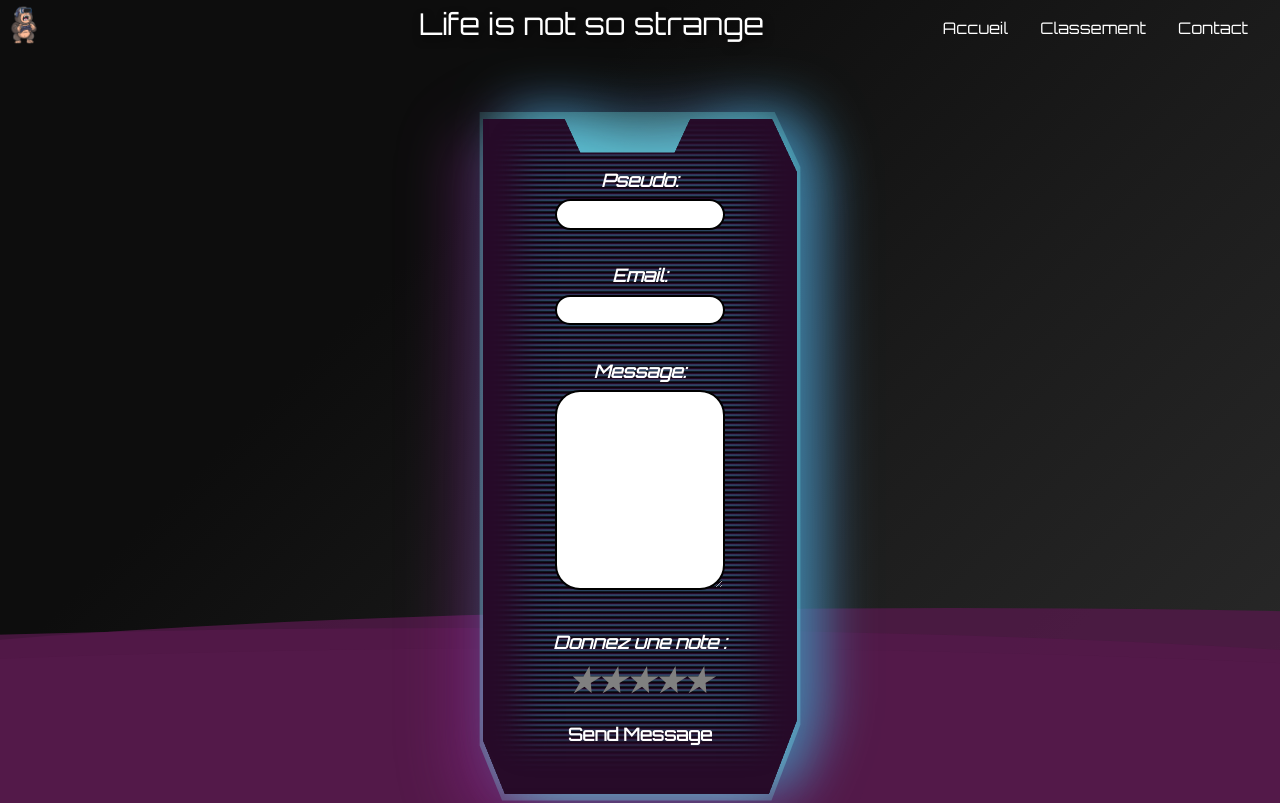
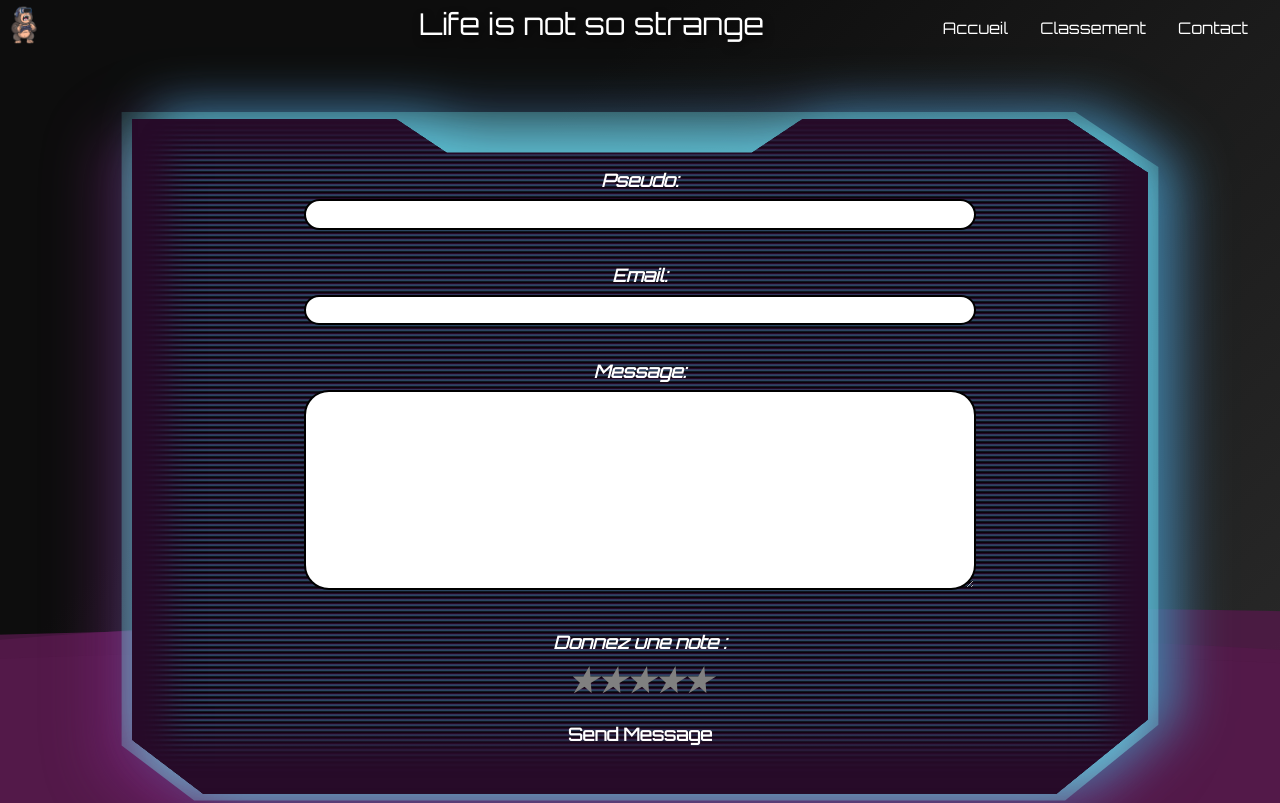
Before and after one commit to WildCodeSchool/2023-02-JS-LaLoupe-LifeIsNotSoStrange.TM, a React (Vite) app in the folder frontend/: page /contact in a window 1280 px wide. Shown: the top 803 px of the page. Built offline with nearby package versions, Linux system fonts and the light colour scheme.

Commit message:
Modifications css for the page contact and leaderboard (responsive corrected)

```diff
--- a/frontend/src/components/Contact.css
+++ b/frontend/src/components/Contact.css
@@ -56,19 +56,13 @@ p {
   margin: 0;
   padding: 0;
 }
-/*The eye icon on the password can be stylize with any tool you want
-to use (the only way i know to do this correctly is using JS)
-this is meant to be wide supported and it really depends on you browsers
-if i realize any way to stylize the eye it could be added in the future
-in other input type*/
-
 .containered {
   font-style: italic;
   font-weight: bold;
   display: flex;
   margin: auto;
   margin-top: 64px;
-  aspect-ratio: 16/9;
+  /* aspect-ratio: 16/9; */
   align-items: center;
   justify-items: center;
   justify-content: center;
--- a/frontend/src/components/Leaderboard.css
+++ b/frontend/src/components/Leaderboard.css
@@ -1,4 +1,4 @@
-div.tableau {
+/* div.tableau {
   border-radius: 25px;
   background-color: rgba(27, 36, 49, 0.933);
   border: 1px solid black;
@@ -7,7 +7,7 @@ div.tableau {
   height: 450px;
   margin-left: auto;
   margin-right: auto;
-}
+} */
 tr {
   display: flex;
   width: 70%;
@@ -21,19 +21,17 @@ th {
 }
 thead {
   display: flex;
-  width: 100%;
+  width: 70%;
   margin-top: 1%;
 }
 tbody {
   display: flex;
   flex-direction: column;
-  margin-left: 2%;
-  margin-right: 2%;
-  width: 100%;
+  width: 85%;
 }
 td {
   display: flex;
-  width: 110px;
+  width: 120px;
   justify-content: center;
   height: 80px;
   align-items: center;
@@ -45,20 +43,475 @@ table {
   width: 100%;
   margin-bottom: 6px;
 }
+.input-container {
+  width: 97%;
+  margin-top: 15%;
+  margin-left: auto;
+  margin-right: auto;
+  filter: drop-shadow(46px 36px 24px #4090b5)
+    drop-shadow(-55px -40px 25px #9e30a9);
+  animation: blinkShadowsFilter 8s ease-in infinite;
+}
+
+.input-content {
+  display: grid;
+  align-content: center;
+  justify-items: center;
+  align-items: center;
+  text-align: center;
+  padding-inline: 1em;
+}
+
+.input-content::before {
+  content: "";
+  position: absolute;
+  width: 100%;
+  height: 100%;
+  filter: blur(40px);
+  -webkit-clip-path: polygon(
+    26% 0,
+    66% 0,
+    92% 0,
+    100% 8%,
+    100% 89%,
+    91% 100%,
+    7% 100%,
+    0 92%,
+    0 0
+  );
+  clip-path: polygon(
+    26% 0,
+    66% 0,
+    92% 0,
+    100% 8%,
+    100% 89%,
+    91% 100%,
+    7% 100%,
+    0 92%,
+    0 0
+  );
+  background: rgba(122, 251, 255, 0.5568627451);
+  transition: all 1s ease-in-out;
+}
+
+.input-content::after {
+  content: "";
+  position: absolute;
+  width: 98%;
+  height: 98%;
+  box-shadow: inset 0px 0px 20px 20px #212121;
+  background: repeating-linear-gradient(
+      to bottom,
+      transparent 0%,
+      rgba(64, 144, 181, 0.6) 1px,
+      rgb(0, 0, 0) 3px,
+      hsl(295, 60%, 12%) 5px,
+      #153544 4px,
+      transparent 0.5%
+    ),
+    repeating-linear-gradient(
+      to left,
+      hsl(295, 60%, 12%) 100%,
+      hsla(295, 60%, 12%, 0.99) 100%
+    );
+  -webkit-clip-path: polygon(
+    26% 0,
+    31% 5%,
+    61% 5%,
+    66% 0,
+    92% 0,
+    100% 8%,
+    100% 89%,
+    91% 100%,
+    7% 100%,
+    0 92%,
+    0 0
+  );
+  clip-path: polygon(
+    26% 0,
+    31% 5%,
+    61% 5%,
+    66% 0,
+    92% 0,
+    100% 8%,
+    100% 89%,
+    91% 100%,
+    7% 100%,
+    0 92%,
+    0 0
+  );
+  animation: backglitch 50ms linear infinite;
+}
+
+.input-dist {
+  z-index: 80;
+  display: grid;
+  align-items: center;
+  text-align: center;
+  width: 100%;
+  padding-inline: 1em;
+  padding-block: 1.2em;
+  grid-template-columns: 1fr;
+}
+
+.input-type {
+  display: flex;
+  flex-wrap: wrap;
+  flex-direction: column;
+  gap: 1em;
+  font-size: 1.1rem;
+  background-color: transparent;
+  width: 100%;
+  border: none;
+}
+
+.input-is {
+  color: #fff;
+  font-size: 0.9rem;
+  background-color: transparent;
+  width: 100%;
+  box-sizing: border-box;
+  padding-inline: 0.5em;
+  padding-block: 0.7em;
+  border: none;
+  transition: all 1s ease-in-out;
+  border-bottom: 1px solid hsl(221, 26%, 43%);
+}
+
+.input-is:hover {
+  transition: all 1s ease-in-out;
+  background: linear-gradient(
+    90deg,
+    transparent 0%,
+    rgba(102, 224, 255, 0.2) 27%,
+    rgba(102, 224, 255, 0.2) 63%,
+    transparent 100%
+  );
+}
+
+.input-content:focus-within::before {
+  transition: all 1s ease-in-out;
+  background: hsla(0, 0%, 100%, 0.814);
+}
+
+.input-is:focus {
+  outline: none;
+  border-bottom: 1px solid hsl(192, 100%, 100%);
+  color: hsl(192, 100%, 88%);
+  background: linear-gradient(
+    90deg,
+    transparent 0%,
+    rgba(102, 224, 255, 0.2) 27%,
+    rgba(102, 224, 255, 0.2) 63%,
+    transparent 100%
+  );
+}
+
+.input-is::-moz-placeholder {
+  color: hsla(192, 100%, 88%, 0.806);
+}
+
+.input-is::placeholder {
+  color: hsla(192, 100%, 88%, 0.806);
+}
+
+@keyframes backglitch {
+  0% {
+    box-shadow: inset 0px 20px 20px 30px #212121;
+  }
+
+  50% {
+    box-shadow: inset 0px -20px 20px 30px hsl(297, 42%, 10%);
+  }
+
+  to {
+    box-shadow: inset 0px 20px 20px 30px #212121;
+  }
+}
+
+@keyframes rotate {
+  0% {
+    transform: rotate(0deg) translate(-50%, 20%);
+  }
+
+  50% {
+    transform: rotate(180deg) translate(40%, 10%);
+  }
+
+  to {
+    transform: rotate(360deg) translate(-50%, 20%);
+  }
+}
+
+@keyframes blinkShadowsFilter {
+  0% {
+    filter: drop-shadow(46px 36px 28px rgba(64, 144, 181, 0.3411764706))
+      drop-shadow(-55px -40px 28px #9e30a9);
+  }
+
+  25% {
+    filter: drop-shadow(46px -36px 24px rgba(64, 144, 181, 0.8980392157))
+      drop-shadow(-55px 40px 24px #9e30a9);
+  }
+
+  50% {
+    filter: drop-shadow(46px 36px 30px rgba(64, 144, 181, 0.8980392157))
+      drop-shadow(-55px 40px 30px rgba(159, 48, 169, 0.2941176471));
+  }
+
+  75% {
+    filter: drop-shadow(20px -18px 25px rgba(64, 144, 181, 0.8980392157))
+      drop-shadow(-20px 20px 25px rgba(159, 48, 169, 0.2941176471));
+  }
+
+  to {
+    filter: drop-shadow(46px 36px 28px rgba(64, 144, 181, 0.3411764706))
+      drop-shadow(-55px -40px 28px #9e30a9);
+  }
+}
 @media screen and (min-width: 780px) {
   td {
     width: 100%;
-    height: 90px;
+    height: 120px;
+    font-size: 1.5rem;
   }
   div.tableau {
-    height: 520px;
+    margin-top: 2%;
+    height: 700px;
   }
   th {
+    margin-left: 14%;
     font-size: 1.5rem;
     text-shadow: 2px 4px 9px black;
   }
   tr {
+    width: 100%;
+    margin-left: 8%;
+  }
+  .input-container {
     width: 90%;
-    margin-left: 3%;
+    margin-top: 0;
+    margin-left: auto;
+    margin-right: auto;
+    filter: drop-shadow(46px 36px 24px #4090b5)
+      drop-shadow(-55px -40px 25px #9e30a9);
+    animation: blinkShadowsFilter 8s ease-in infinite;
+  }
+  .input-content {
+    margin-top: 0;
+    display: grid;
+    align-content: center;
+    justify-items: center;
+    align-items: center;
+    text-align: center;
+    padding-inline: 1em;
+  }
+
+  .input-content::before {
+    content: "";
+    position: absolute;
+    width: 100%;
+    height: 100%;
+    filter: blur(40px);
+    -webkit-clip-path: polygon(
+      26% 0,
+      66% 0,
+      92% 0,
+      100% 8%,
+      100% 89%,
+      91% 100%,
+      7% 100%,
+      0 92%,
+      0 0
+    );
+    clip-path: polygon(
+      26% 0,
+      66% 0,
+      92% 0,
+      100% 8%,
+      100% 89%,
+      91% 100%,
+      7% 100%,
+      0 92%,
+      0 0
+    );
+    background: rgba(122, 251, 255, 0.5568627451);
+    transition: all 1s ease-in-out;
+  }
+
+  .input-content::after {
+    content: "";
+    position: absolute;
+    width: 98%;
+    height: 98%;
+    box-shadow: inset 0px 0px 20px 20px #212121;
+    background: repeating-linear-gradient(
+        to bottom,
+        transparent 0%,
+        rgba(64, 144, 181, 0.6) 1px,
+        rgb(0, 0, 0) 3px,
+        hsl(295, 60%, 12%) 5px,
+        #153544 4px,
+        transparent 0.5%
+      ),
+      repeating-linear-gradient(
+        to left,
+        hsl(295, 60%, 12%) 100%,
+        hsla(295, 60%, 12%, 0.99) 100%
+      );
+    -webkit-clip-path: polygon(
+      26% 0,
+      31% 5%,
+      61% 5%,
+      66% 0,
+      92% 0,
+      100% 8%,
+      100% 89%,
+      91% 100%,
+      7% 100%,
+      0 92%,
+      0 0
+    );
+    clip-path: polygon(
+      26% 0,
+      31% 5%,
+      61% 5%,
+      66% 0,
+      92% 0,
+      100% 8%,
+      100% 89%,
+      91% 100%,
+      7% 100%,
+      0 92%,
+      0 0
+    );
+    animation: backglitch 50ms linear infinite;
+  }
+
+  .input-dist {
+    z-index: 80;
+    display: grid;
+    align-items: center;
+    text-align: center;
+    width: 100%;
+    padding-inline: 1em;
+    padding-block: 1.2em;
+    grid-template-columns: 1fr;
+  }
+
+  .input-type {
+    display: flex;
+    flex-wrap: wrap;
+    flex-direction: column;
+    gap: 1em;
+    font-size: 1.1rem;
+    background-color: transparent;
+    width: 100%;
+    border: none;
+  }
+
+  .input-is {
+    color: #fff;
+    font-size: 0.9rem;
+    background-color: transparent;
+    width: 100%;
+    box-sizing: border-box;
+    padding-inline: 0.5em;
+    padding-block: 0.7em;
+    border: none;
+    transition: all 1s ease-in-out;
+    border-bottom: 1px solid hsl(221, 26%, 43%);
+  }
+
+  .input-is:hover {
+    transition: all 1s ease-in-out;
+    background: linear-gradient(
+      90deg,
+      transparent 0%,
+      rgba(102, 224, 255, 0.2) 27%,
+      rgba(102, 224, 255, 0.2) 63%,
+      transparent 100%
+    );
+  }
+
+  .input-content:focus-within::before {
+    transition: all 1s ease-in-out;
+    background: hsla(0, 0%, 100%, 0.814);
+  }
+
+  .input-is:focus {
+    outline: none;
+    border-bottom: 1px solid hsl(192, 100%, 100%);
+    color: hsl(192, 100%, 88%);
+    background: linear-gradient(
+      90deg,
+      transparent 0%,
+      rgba(102, 224, 255, 0.2) 27%,
+      rgba(102, 224, 255, 0.2) 63%,
+      transparent 100%
+    );
+  }
+
+  .input-is::-moz-placeholder {
+    color: hsla(192, 100%, 88%, 0.806);
+  }
+
+  .input-is::placeholder {
+    color: hsla(192, 100%, 88%, 0.806);
+  }
+
+  @keyframes backglitch {
+    0% {
+      box-shadow: inset 0px 20px 20px 30px #212121;
+    }
+
+    50% {
+      box-shadow: inset 0px -20px 20px 30px hsl(297, 42%, 10%);
+    }
+
+    to {
+      box-shadow: inset 0px 20px 20px 30px #212121;
+    }
+  }
+
+  @keyframes rotate {
+    0% {
+      transform: rotate(0deg) translate(-50%, 20%);
+    }
+
+    50% {
+      transform: rotate(180deg) translate(40%, 10%);
+    }
+
+    to {
+      transform: rotate(360deg) translate(-50%, 20%);
+    }
+  }
+
+  @keyframes blinkShadowsFilter {
+    0% {
+      filter: drop-shadow(46px 36px 28px rgba(64, 144, 181, 0.3411764706))
+        drop-shadow(-55px -40px 28px #9e30a9);
+    }
+
+    25% {
+      filter: drop-shadow(46px -36px 24px rgba(64, 144, 181, 0.8980392157))
+        drop-shadow(-55px 40px 24px #9e30a9);
+    }
+
+    50% {
+      filter: drop-shadow(46px 36px 30px rgba(64, 144, 181, 0.8980392157))
+        drop-shadow(-55px 40px 30px rgba(159, 48, 169, 0.2941176471));
+    }
+
+    75% {
+      filter: drop-shadow(20px -18px 25px rgba(64, 144, 181, 0.8980392157))
+        drop-shadow(-20px 20px 25px rgba(159, 48, 169, 0.2941176471));
+    }
+
+    to {
+      filter: drop-shadow(46px 36px 28px rgba(64, 144, 181, 0.3411764706))
+        drop-shadow(-55px -40px 28px #9e30a9);
+    }
   }
 }
--- a/frontend/src/components/SelectStoryCard.css
+++ b/frontend/src/components/SelectStoryCard.css
@@ -30,7 +30,7 @@
   padding: 1em;
   grid-template-rows: 0.1fr 0.7fr 0.25fr;
   background-color: hsl(296, 59%, 10%);
-  width: 10em;
+  width: 15em;
   aspect-ratio: 9/16;
   -webkit-clip-path: polygon(
     0 0,
@@ -167,7 +167,7 @@
   position: relative;
   z-index: 2;
   color: hsl(192, 100%, 88%);
-  font-size: 0.6em;
+  font-size: 1em;
   transition: all ease-in-out 2s linear;
 }
 
--- a/frontend/src/components/Suggestion.jsx
+++ b/frontend/src/components/Suggestion.jsx
@@ -18,7 +18,7 @@ const CommentBox = () => {
 
   return (
     <form className="containered min-h-auto" onSubmit={handleSubmit}>
-      <div className="input-container">
+      <div className="input-container mb-20">
         <div className="input-content">
           <div className="input-dist">
             <div className="input-type">
```
Also changed, not shown: frontend/src/components/Leaderboard.jsx (+8 -0 lines).
